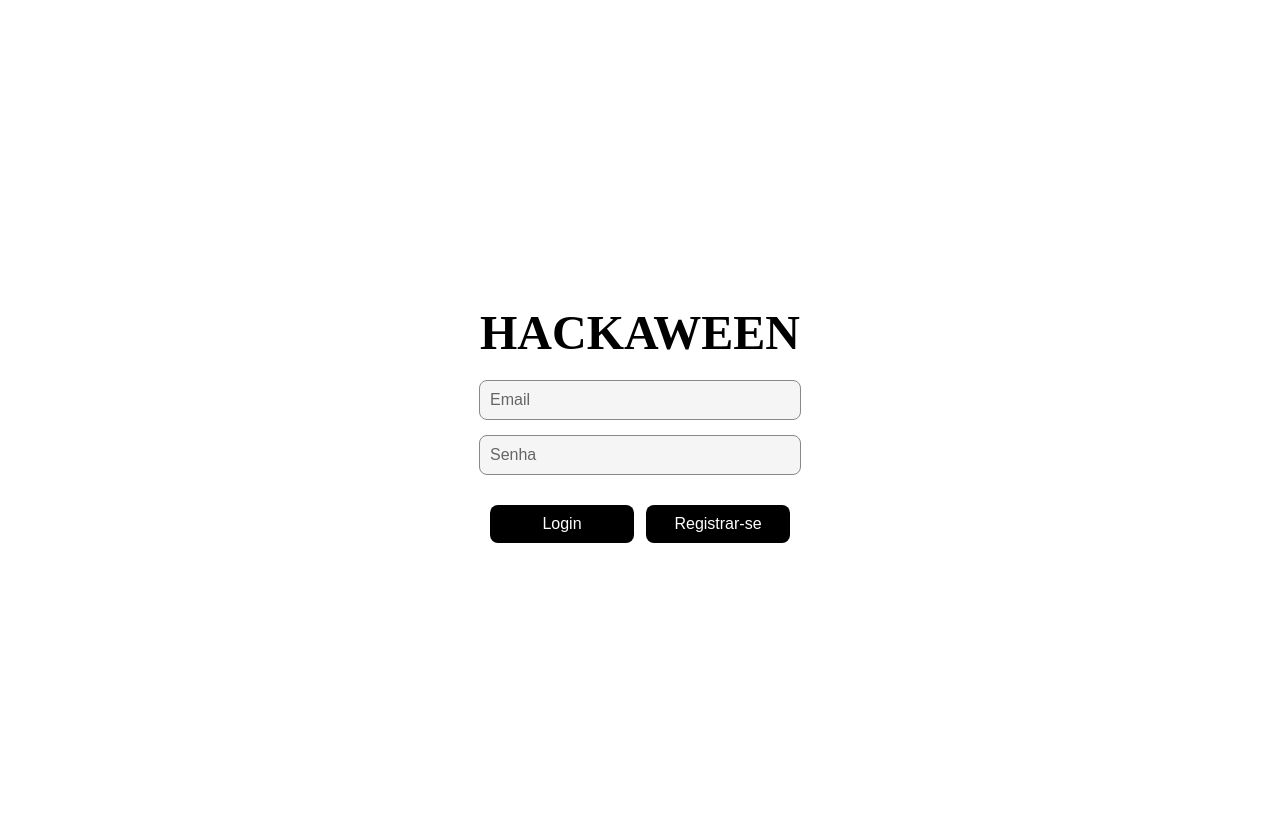
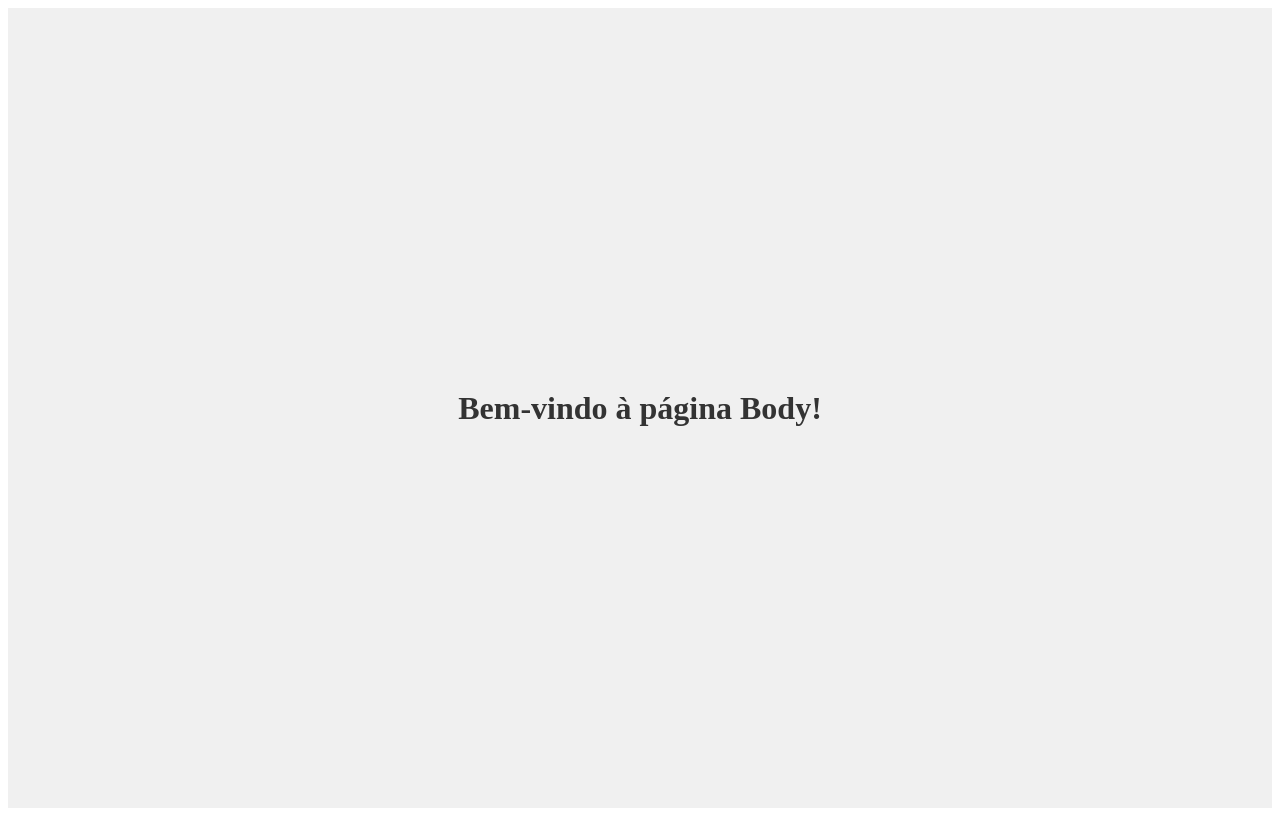
Before and after one commit to APH-gentil/HACKWEEN, a React (Vite) app in the folder HACKAWEEN/: page / in a window 1280 px wide. Before the commit this address led to /login. Built offline with nearby package versions, Linux system fonts and the light colour scheme.

Commit message:
pagina inicial body

```diff
--- a/HACKAWEEN/src/Routes/app.tsx
+++ b/HACKAWEEN/src/Routes/app.tsx
@@ -2,16 +2,14 @@ import { BrowserRouter as Router, Routes, Route } from 'react-router-dom';
 import Home from '../Containers/Body';
 import Login from '../Containers/Login';
 import Register from '../Containers/Register';
-import { Navigate } from 'react-router-dom';
 
 function App() {
   return (
     <Router>
       <Routes>
-        <Route path="/" element={<Navigate to="/login" />} />
+        <Route path="/" element={<Home />} />
         <Route path="/login" element={<Login />} />
         <Route path="/register" element={<Register />} />
-        <Route path="/body" element={<Home />} />
       </Routes>
     </Router>
   );
```
